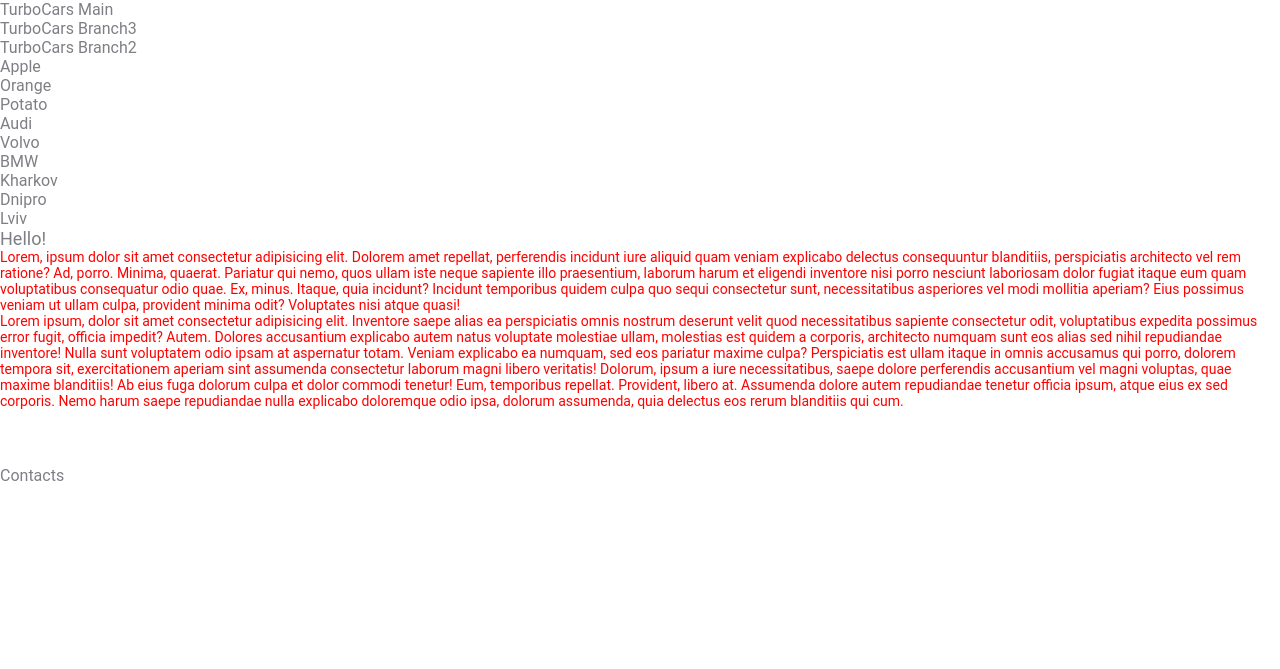
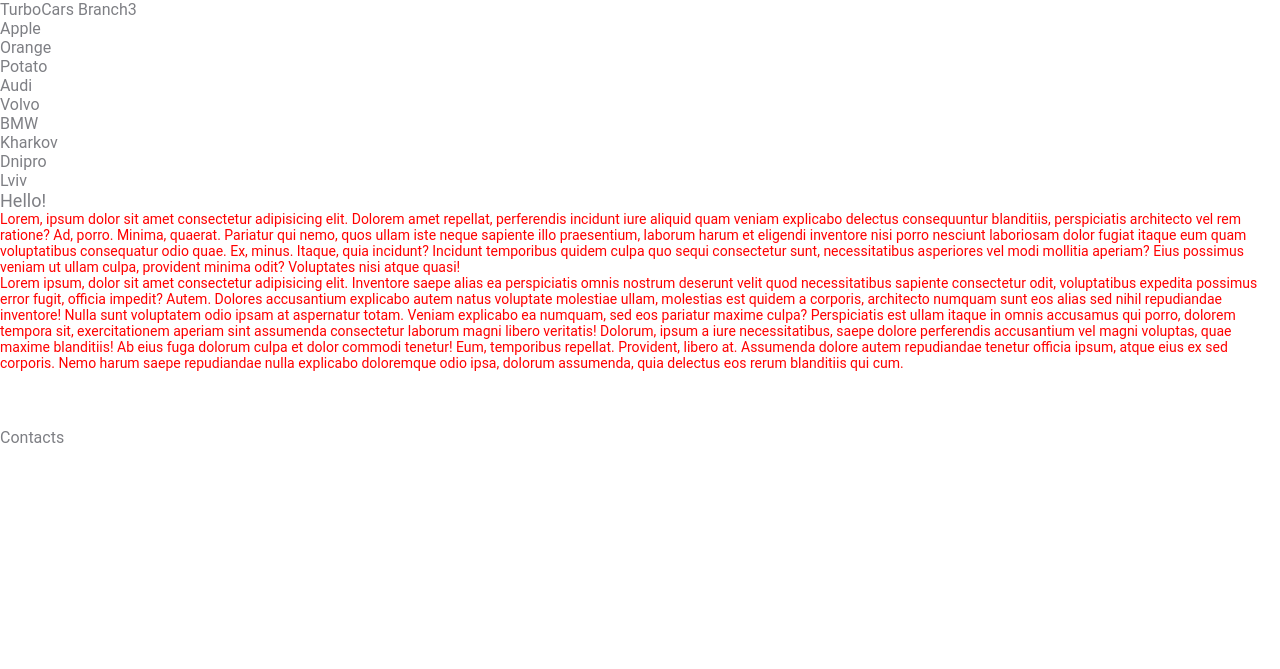
Before and after one commit to PaneRoman/TurboCars-TestSite, a plain HTML site: page index.html in a window 1280 px wide. Drawn offline with Linux system fonts and the light colour scheme.

Commit message:
edit header tag index.html

```diff
--- a/index.html
+++ b/index.html
@@ -10,9 +10,7 @@
 </head>
 
 <body>
-    <header>TurboCars Main</header>
     <header>TurboCars Branch3</header>
-    <header>TurboCars Branch2</header>
 
     <main class="test-list">
         <ul>
```
